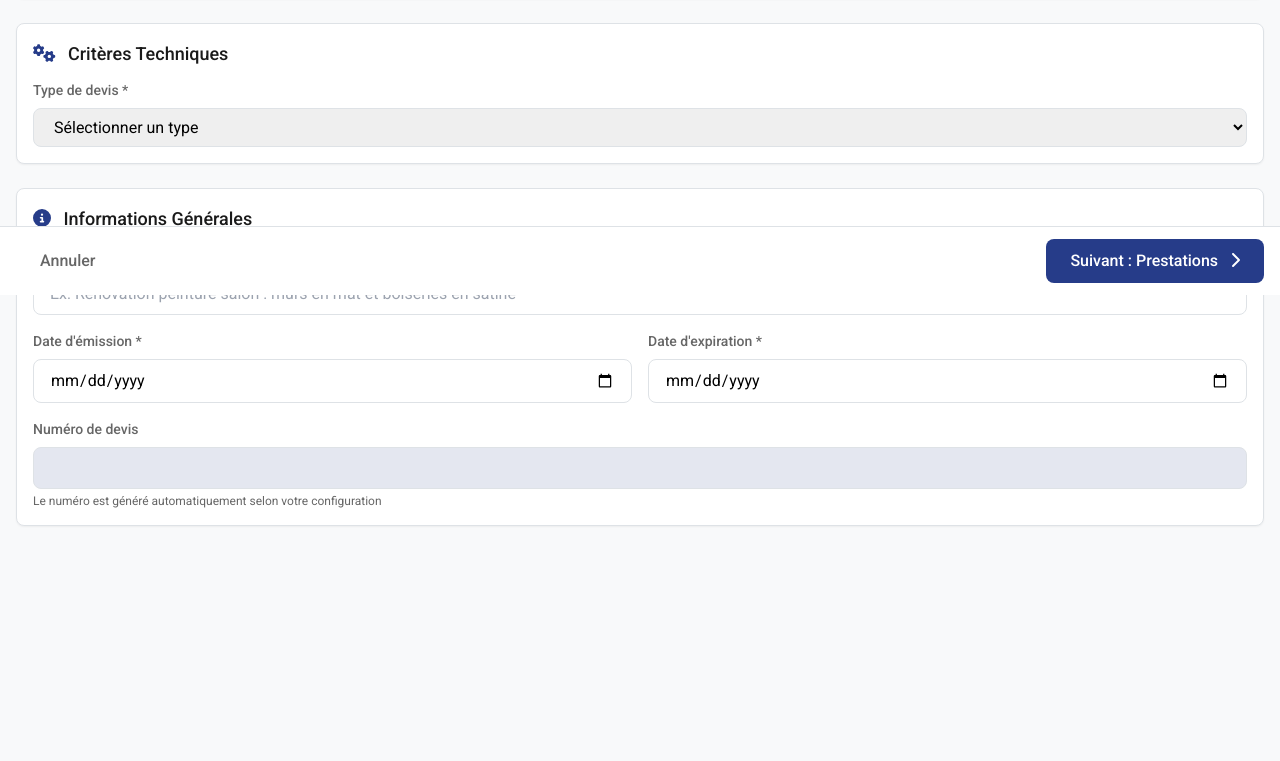
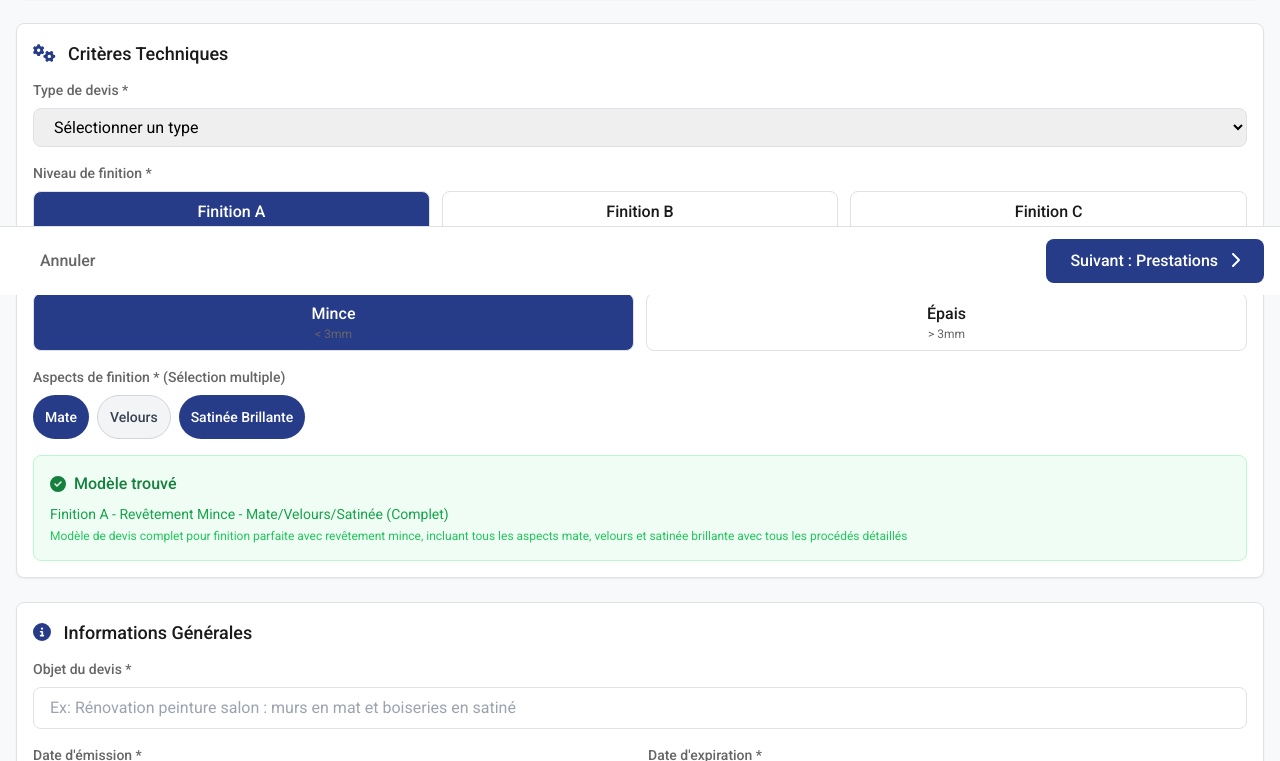
Before and after one commit to ythone/maquette-devis, a plain HTML site: page create-step1-static.html in a window 1280 px wide. Shown: the part 505-1266 px from the top of the page. Before the commit the page ends 1071 px from the top, so only its background shows below. Drawn offline with nearby package versions, Linux system fonts and the light colour scheme.

Commit message:
create-step-static.html

```diff
--- a/create-step1-static.html
+++ b/create-step1-static.html
@@ -308,14 +308,14 @@
                     </div>
 
                     <!-- Critères spécifiques à la Peinture -->
-                    <div id="paintingCriteria" class="space-y-4 hidden">
+                    <div id="paintingCriteria" class="space-y-4">
                         <!-- Niveau de finition -->
                         <div>
                             <label class="block text-sm font-medium text-textSecondary mb-2">
                                 Niveau de finition *
                             </label>
                             <div class="flex space-x-3">
-                                <button type="button" onclick="selectFinishingLevel('A')" class="flex-1 py-2 px-4 rounded-lg border border-border text-center transition-colors bg-white text-textPrimary" id="finishingA">
+                                <button type="button" onclick="selectFinishingLevel('A')" class="flex-1 py-2 px-4 rounded-lg border border-border text-center transition-colors bg-primary text-white" id="finishingA">
                                     <div class="font-medium">Finition A</div>
                                     <div class="text-xs text-textSecondary">Parfaite</div>
                                 </button>
@@ -337,7 +337,7 @@
                                 Type de revêtement *
                             </label>
                             <div class="flex space-x-3">
-                                <button type="button" onclick="selectCoveringType('MINCE')" class="flex-1 py-2 px-4 rounded-lg border border-border text-center transition-colors bg-white text-textPrimary" id="coveringMince">
+                                <button type="button" onclick="selectCoveringType('MINCE')" class="flex-1 py-2 px-4 rounded-lg border border-border text-center transition-colors bg-primary text-white" id="coveringMince">
                                     <div class="font-medium">Mince</div>
                                     <div class="text-xs text-textSecondary">&lt; 3mm</div>
                                 </button>
@@ -355,13 +355,13 @@
                                 Aspects de finition * (Sélection multiple)
                             </label>
                             <div class="flex flex-wrap gap-2">
-                                <button type="button" onclick="toggleFinishingAspect('MATE')" class="aspect-chip px-3 py-2 rounded-full text-sm font-medium" id="aspectMate">
+                                <button type="button" onclick="toggleFinishingAspect('MATE')" class="aspect-chip px-3 py-2 rounded-full text-sm font-medium selected" id="aspectMate">
                                     Mate
                                 </button>
                                 <button type="button" onclick="toggleFinishingAspect('VELOURS')" class="aspect-chip px-3 py-2 rounded-full text-sm font-medium" id="aspectVelours">
                                     Velours
                                 </button>
-                                <button type="button" onclick="toggleFinishingAspect('SATINEE_BRILLANTE')" class="aspect-chip px-3 py-2 rounded-full text-sm font-medium" id="aspectSatinee">
+                                <button type="button" onclick="toggleFinishingAspect('SATINEE_BRILLANTE')" class="aspect-chip px-3 py-2 rounded-full text-sm font-medium selected" id="aspectSatinee">
                                     Satinée Brillante
                                 </button>
                             </div>
@@ -369,14 +369,14 @@
                         </div>
 
                         <!-- Résultat de la recherche de modèle -->
-                        <div id="templateSearchResult" class="hidden">
+                        <div id="templateSearchResult" class="">
                             <div class="bg-green-50 border border-green-200 rounded-lg p-4">
                                 <div class="flex items-center text-green-700 mb-2">
                                     <i class="mr-2" data-fa-i2svg=""><svg class="svg-inline--fa fa-circle-check" aria-hidden="true" focusable="false" data-prefix="fas" data-icon="circle-check" role="img" xmlns="http://www.w3.org/2000/svg" viewBox="0 0 512 512" data-fa-i2svg=""><path fill="currentColor" d="M256 512A256 256 0 1 0 256 0a256 256 0 1 0 0 512zM369 209L241 337c-9.4 9.4-24.6 9.4-33.9 0l-64-64c-9.4-9.4-9.4-24.6 0-33.9s24.6-9.4 33.9 0l47 47L335 175c9.4-9.4 24.6-9.4 33.9 0s9.4 24.6 0 33.9z"></path></svg></i>
                                     <span class="font-medium">Modèle trouvé</span>
                                 </div>
-                                <p id="templateName" class="text-sm text-green-600"></p>
-                                <p id="templateDescription" class="text-xs text-green-500 mt-1"></p>
+                                <p id="templateName" class="text-sm text-green-600">Finition A - Revêtement Mince - Mate/Velours/Satinée (Complet)</p>
+                                <p id="templateDescription" class="text-xs text-green-500 mt-1">Modèle de devis complet pour finition parfaite avec revêtement mince, incluant tous les aspects mate, velours et satinée brillante avec tous les procédés détaillés</p>
                             </div>
                         </div>
 
```
